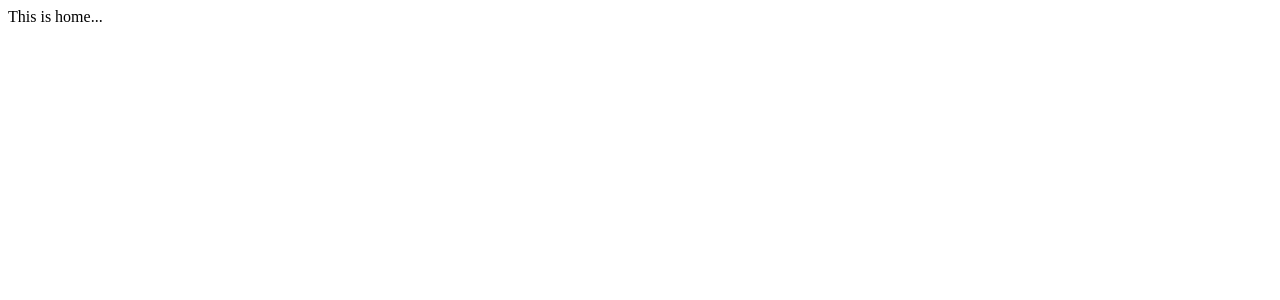
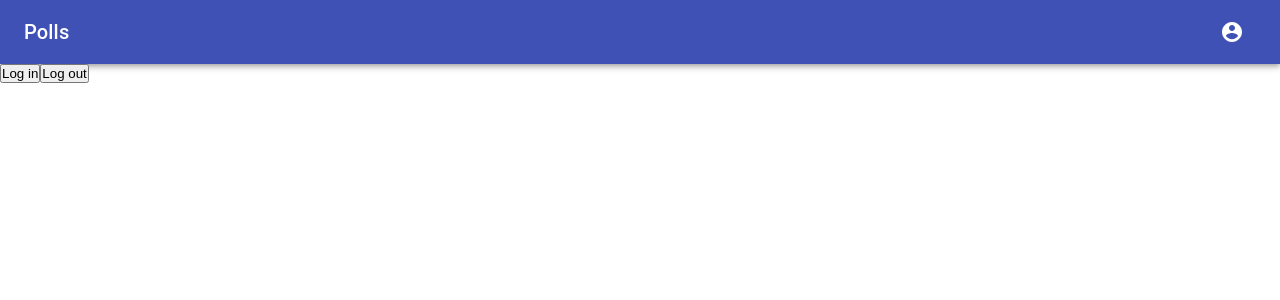
Before and after one commit to DebjitPramanick/Polling-App, a React (Create React App) app in the folder webapp-frontend/: page / in a window 1280 px wide. Shown: the top 300 px of the page. Built offline with nearby package versions, Linux system fonts and the light colour scheme.

Commit message:
Version 1

```diff
--- /dev/null
+++ b/webapp-frontend/src/App.css
@@ -0,0 +1,5 @@
+*{
+    margin: 0;
+    padding: 0;
+    font-family: Arial, Helvetica, sans-serif;
+}
--- a/webapp-frontend/src/App.js
+++ b/webapp-frontend/src/App.js
@@ -1,11 +1,16 @@
 import React from 'react'
 import Home from './components/Home'
+import "./App.css"
+import { Provider } from 'react-redux'
+import { store } from "./utils/redux/Store"
 
 const App = () => {
     return (
-        <div>
-            <Home />
-        </div>
+        <Provider store={store}>
+            <div>
+                <Home />
+            </div>
+        </Provider>
     )
 }
 
--- a/webapp-frontend/src/components/Home.js
+++ b/webapp-frontend/src/components/Home.js
@@ -1,9 +1,48 @@
-import React from 'react'
+import React, {useEffect} from 'react'
+import MenuBar from "./MenuBar"
+import axios from "../utils/Axios"
+import { addError, authUser, setCurrentUser, setToken, logout } from '../utils/redux/Actions'
+import { store } from '../utils/redux/Store'
+import decode from 'jwt-decode'
 
 const Home = () => {
+
+    if(localStorage.jwttoken){
+        setToken(localStorage.jwttoken)
+        try {
+            store.dispatch(setCurrentUser(decode(localStorage.jwttoken)))
+        } catch (error) {
+            store.dispatch(setCurrentUser({}));
+            store.dispatch(addError(error))
+        }
+    }
+
+    const login = () => {
+        store.dispatch(authUser({
+            username: "Debjit Pramanick",
+            password: "1234"
+        }))
+    }
+
+
+    // useEffect(() => {
+    //     axios.instance.post('/auth/login',{
+    //         username: "Sujan Pramanick",
+    //         password: "1234"
+    //     }).then(res => {
+    //         localStorage.setItem('jwttoken',res.data.token)
+    //     })
+    // }, [])
+
     return (
         <div>
-            This is home...
+            <MenuBar />
+            <button onClick={login}>
+                Log in
+            </button>
+            <button onClick={logout()}>
+                Log out
+            </button>
         </div>
     )
 }
--- /dev/null
+++ b/webapp-frontend/src/components/MenuBar.js
@@ -0,0 +1,72 @@
+import React from 'react';
+import { makeStyles } from '@material-ui/core/styles';
+import AppBar from '@material-ui/core/AppBar';
+import Toolbar from '@material-ui/core/Toolbar';
+import Typography from '@material-ui/core/Typography';
+import IconButton from '@material-ui/core/IconButton';
+import AccountCircle from '@material-ui/icons/AccountCircle';
+import MenuItem from '@material-ui/core/MenuItem';
+import Menu from '@material-ui/core/Menu';
+
+const useStyles = makeStyles((theme) => ({
+    root: {
+        flexGrow: 1,
+    },
+    menuButton: {
+        marginRight: theme.spacing(2),
+    },
+    title: {
+        flexGrow: 1,
+    },
+}));
+
+export default function MenuBar() {
+    const classes = useStyles();
+    const [auth, setAuth] = React.useState(true);
+    const [anchorEl, setAnchorEl] = React.useState(null);
+    const open = Boolean(anchorEl);
+
+    return (
+        <div className={classes.root}>
+
+            <AppBar position="static">
+                <Toolbar>
+                    <Typography variant="h6" className={classes.title}>
+                        Polls
+                    </Typography>
+                    {auth && (
+                        <div>
+                            <IconButton
+                                aria-label="account of current user"
+                                aria-controls="menu-appbar"
+                                aria-haspopup="true"
+                                onClick={(e) => setAnchorEl(e.currentTarget)}
+                                color="inherit"
+                            >
+                                <AccountCircle />
+                            </IconButton>
+                            <Menu
+                                id="menu-appbar"
+                                anchorEl={anchorEl}
+                                anchorOrigin={{
+                                    vertical: 'top',
+                                    horizontal: 'right',
+                                }}
+                                keepMounted
+                                transformOrigin={{
+                                    vertical: 'top',
+                                    horizontal: 'right',
+                                }}
+                                open={open}
+                                onClose={() => setAnchorEl(null)}
+                            >
+                                <MenuItem onClick={() => setAnchorEl(null)}>Profile</MenuItem>
+                                <MenuItem onClick={() => setAnchorEl(null)}>My account</MenuItem>
+                            </Menu>
+                        </div>
+                    )}
+                </Toolbar>
+            </AppBar>
+        </div>
+    );
+}
--- /dev/null
+++ b/webapp-frontend/src/utils/Axios.js
@@ -0,0 +1,18 @@
+import axios from 'axios'
+
+
+const setToken = (token) =>{
+    if(token){
+        axios.defaults.headers.common['Authorization'] = `Bearer ${token}`
+    }
+    else{
+        delete axios.defaults.headers.common['Authorization']
+    }
+}
+
+
+const instance = axios.create({
+    baseURL: 'http://localhost:8000/api'
+})
+
+export default {instance, setToken}
--- /dev/null
+++ b/webapp-frontend/src/utils/redux/Actions.js
@@ -0,0 +1,52 @@
+import { ADD_ERROR, REMOVE_ERROR, SET_CURRENT_USER } from "./Constants"
+import axios from "../Axios"
+
+export const addError = error => {
+    return {
+        type: ADD_ERROR,
+        error
+    }
+}
+
+export const removeError = () => {
+    return {
+        type: REMOVE_ERROR
+    }
+}
+
+export const setCurrentUser = user => ({
+    type: SET_CURRENT_USER,
+    user
+})
+
+export const setToken = token => {
+    axios.setToken(token)
+}
+
+export const logout = () =>{
+    return dispatch => {
+        localStorage.clear()
+        axios.setToken(null)
+        dispatch(setCurrentUser({}))
+        dispatch(removeError())
+    }
+}
+
+export const authUser = (data) =>{
+    return async dispatch =>{
+        try {
+            const res = await axios.instance.post('/auth/login',data)
+            console.log(res.data)
+            const user = res.data
+            localStorage.setItem('jwttoken', user.token)
+            axios.setToken(user.token)
+            dispatch(setCurrentUser(user))
+            dispatch(removeError())
+            console.log(`User logged in - ${user.username}`)
+
+        } catch (err) {
+            const {error} = err.response.data
+            dispatch(addError(error))
+        }
+    }
+}
--- /dev/null
+++ b/webapp-frontend/src/utils/redux/AuthReducers.js
@@ -0,0 +1,18 @@
+import { SET_CURRENT_USER } from "./Constants"
+
+const userState = {
+    isAuth: false,
+    user: {}
+}
+
+export default (state = userState, action) => {
+    switch (action.type) {
+        case SET_CURRENT_USER:
+            return {
+                isAuth: !!Object.keys(action.user).length,
+                user: action.user
+            }
+        default:
+            return state
+    }
+}
--- /dev/null
+++ b/webapp-frontend/src/utils/redux/Constants.js
@@ -0,0 +1,4 @@
+export const ADD_ERROR = 'ADD_ERROR'
+export const REMOVE_ERROR = 'REMOVE_ERROR'
+
+export const SET_CURRENT_USER = 'SET_CURRENT_USER'
--- /dev/null
+++ b/webapp-frontend/src/utils/redux/ErrorReducers.js
@@ -0,0 +1,18 @@
+import { ADD_ERROR, REMOVE_ERROR, SET_CURRENT_USER } from "./Constants"
+
+export default(state={}, action) => {
+    switch (action.type) {
+        case ADD_ERROR:
+            return {
+                ...state,
+                message: action.error
+            }
+        case REMOVE_ERROR:
+            return {
+                ...state,
+                message: null
+            }
+        default:
+            return state
+    }
+}
--- /dev/null
+++ b/webapp-frontend/src/utils/redux/Store.js
@@ -0,0 +1,23 @@
+import {createStore, combineReducers, applyMiddleware, compose} from 'redux'
+import thunk from 'redux-thunk'
+
+import error from "./ErrorReducers"
+import auth from "./AuthReducers"
+
+const rootReducer = combineReducers({
+    error,
+    auth
+})
+
+const initialState = {
+    error: {message: null}
+}
+
+export const store = createStore(
+    rootReducer,
+    initialState,
+    compose(
+        applyMiddleware(thunk),
+        window.__REDUX_DEVTOOLS_EXTENSION__ && window.__REDUX_DEVTOOLS_EXTENSION__()
+    )
+)
```
Also changed, not shown: webapp-frontend/package.json (+7 -0 lines), 1 other file (tests, documents, lock files or other folders).
